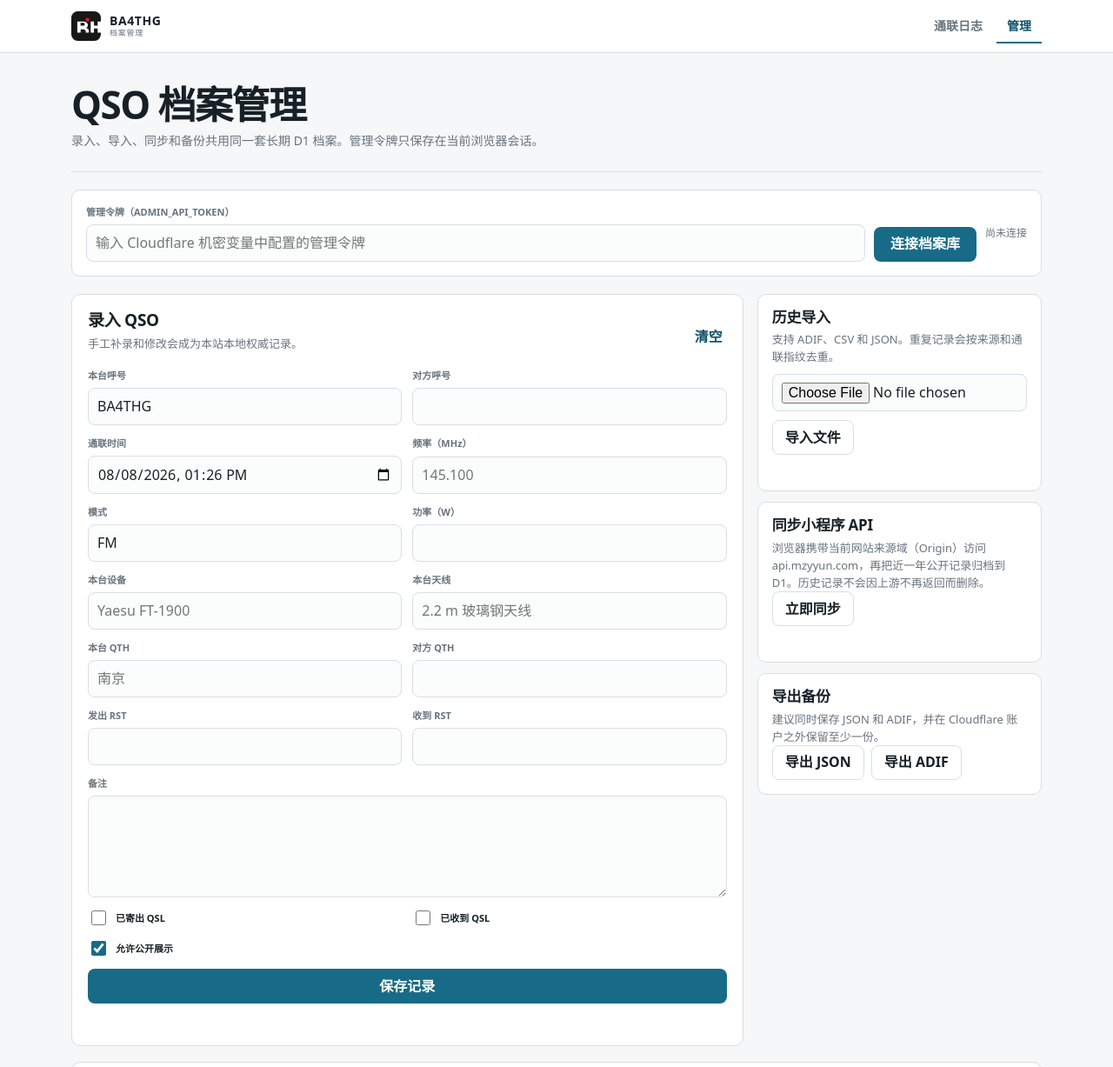
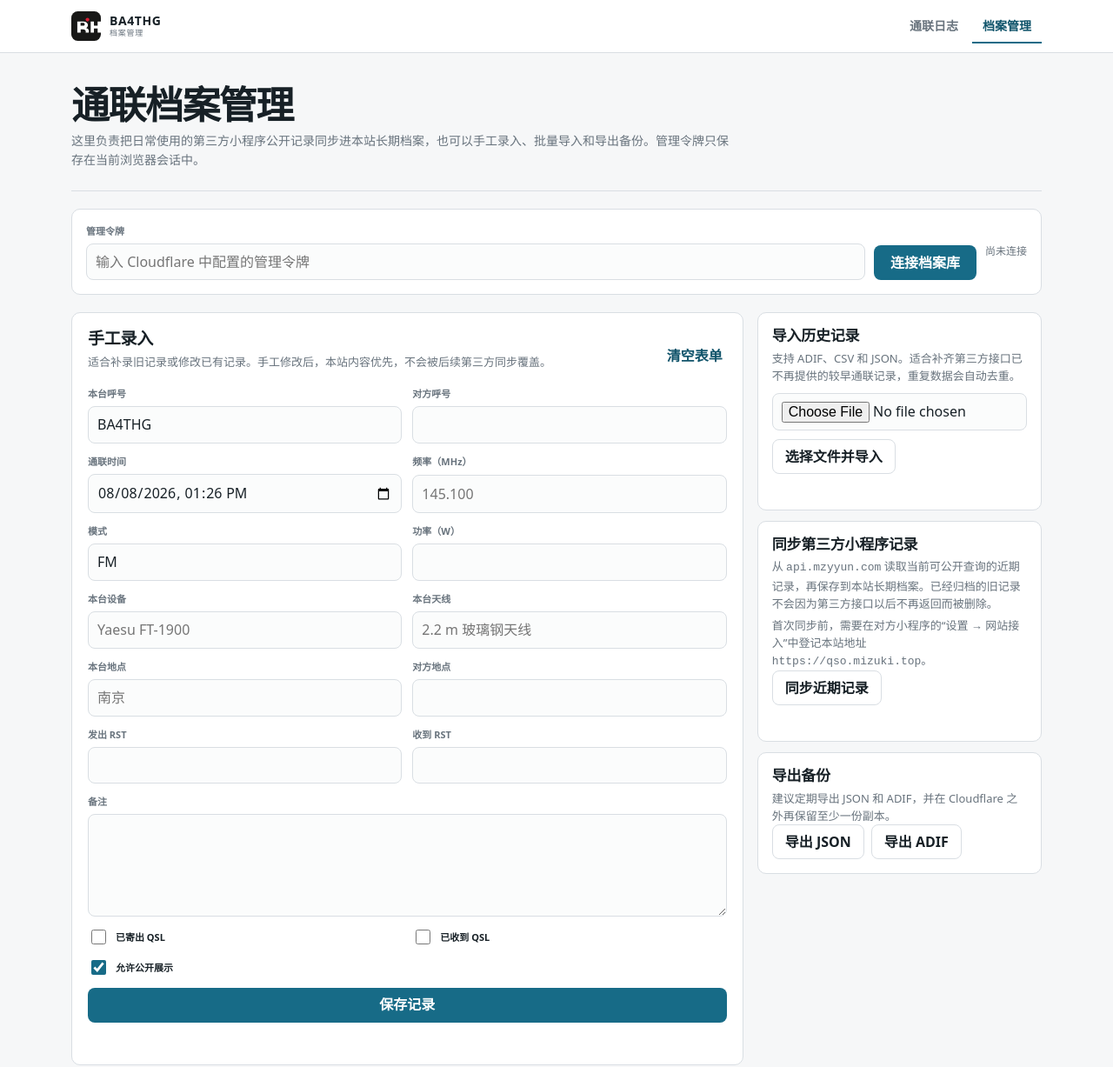
Before and after one commit to HX-Wrdzgzs/BA4THG-QSO, a plain HTML site: page admin.html in a window 1280 px wide. Shown: the top 1227 px of the page at 87% size. Drawn offline with Linux system fonts and the light colour scheme.

Commit message:
中文化档案管理页并说明第三方小程序同步

```diff
--- a/admin.html
+++ b/admin.html
@@ -5,7 +5,7 @@
   <meta name="viewport" content="width=device-width,initial-scale=1">
   <meta name="robots" content="noindex,nofollow">
   <meta name="theme-color" content="#f6f7f8">
-  <title>BA4THG · QSO 档案管理</title>
+  <title>BA4THG · 通联档案管理</title>
   <link rel="icon" type="image/svg+xml" href="./assets/ba4thg-mark.svg">
   <link rel="stylesheet" href="./styles.css">
   <script src="./admin.js" defer></script>
@@ -19,21 +19,21 @@
     </a>
     <nav aria-label="主导航">
       <a href="./">通联日志</a>
-      <a class="current" href="./admin.html">管理</a>
+      <a class="current" href="./admin.html">档案管理</a>
     </nav>
   </div>
 </header>
 
 <main>
   <section class="page-heading">
-    <h1>QSO 档案管理</h1>
-    <p>录入、导入、同步和备份共用同一套长期 D1 档案。管理令牌只保存在当前浏览器会话。</p>
+    <h1>通联档案管理</h1>
+    <p>这里负责把日常使用的第三方小程序公开记录同步进本站长期档案，也可以手工录入、批量导入和导出备份。管理令牌只保存在当前浏览器会话中。</p>
   </section>
 
   <section class="auth panel" aria-label="管理认证">
     <label>
-      <span>管理令牌（ADMIN_API_TOKEN）</span>
-      <input type="password" data-token autocomplete="off" placeholder="输入 Cloudflare 机密变量中配置的管理令牌">
+      <span>管理令牌</span>
+      <input type="password" data-token autocomplete="off" placeholder="输入 Cloudflare 中配置的管理令牌">
     </label>
     <button class="primary" type="button" data-connect>连接档案库</button>
     <span data-connection>尚未连接</span>
@@ -43,10 +43,10 @@
     <section class="panel">
       <div class="panel-heading">
         <div>
-          <h2>录入 QSO</h2>
-          <p>手工补录和修改会成为本站本地权威记录。</p>
+          <h2>手工录入</h2>
+          <p>适合补录旧记录或修改已有记录。手工修改后，本站内容优先，不会被后续第三方同步覆盖。</p>
         </div>
-        <button class="link-button" type="button" data-reset>清空</button>
+        <button class="link-button" type="button" data-reset>清空表单</button>
       </div>
       <form class="entry-grid" data-entry-form>
         <input type="hidden" name="id">
@@ -58,8 +58,8 @@
         <label><span>功率（W）</span><input name="myPower" type="number" min="0" step="0.1"></label>
         <label><span>本台设备</span><input name="myEquipment" placeholder="Yaesu FT-1900"></label>
         <label><span>本台天线</span><input name="myAntenna" placeholder="2.2 m 玻璃钢天线"></label>
-        <label><span>本台 QTH</span><input name="myQth" placeholder="南京"></label>
-        <label><span>对方 QTH</span><input name="theirQth"></label>
+        <label><span>本台地点</span><input name="myQth" placeholder="南京"></label>
+        <label><span>对方地点</span><input name="theirQth"></label>
         <label><span>发出 RST</span><input name="rstSent" maxlength="16"></label>
         <label><span>收到 RST</span><input name="rstReceived" maxlength="16"></label>
         <label class="wide"><span>备注</span><textarea name="notes" rows="4"></textarea></label>
@@ -73,23 +73,24 @@
 
     <aside class="tools" aria-label="档案工具">
       <section class="panel tool">
-        <h2>历史导入</h2>
-        <p>支持 ADIF、CSV 和 JSON。重复记录会按来源和通联指纹去重。</p>
+        <h2>导入历史记录</h2>
+        <p>支持 ADIF、CSV 和 JSON。适合补齐第三方接口已不再提供的较早通联记录，重复数据会自动去重。</p>
         <input type="file" accept=".adi,.adif,.csv,.json,text/plain,application/json" data-import-file>
-        <button class="secondary" type="button" data-import>导入文件</button>
+        <button class="secondary" type="button" data-import>选择文件并导入</button>
         <p class="status" data-import-state></p>
       </section>
 
       <section class="panel tool">
-        <h2>同步小程序 API</h2>
-        <p>浏览器携带当前网站来源域（Origin）访问 api.mzyyun.com，再把近一年公开记录归档到 D1。历史记录不会因上游不再返回而删除。</p>
-        <button class="secondary" type="button" data-sync>立即同步</button>
+        <h2>同步第三方小程序记录</h2>
+        <p>从 <code>api.mzyyun.com</code> 读取当前可公开查询的近期记录，再保存到本站长期档案。已经归档的旧记录不会因为第三方接口以后不再返回而被删除。</p>
+        <p>首次同步前，需要在对方小程序的“设置 → 网站接入”中登记本站地址 <code>https://qso.mizuki.top</code>。</p>
+        <button class="secondary" type="button" data-sync>同步近期记录</button>
         <p class="status" data-sync-state></p>
       </section>
 
       <section class="panel tool">
         <h2>导出备份</h2>
-        <p>建议同时保存 JSON 和 ADIF，并在 Cloudflare 账户之外保留至少一份。</p>
+        <p>建议定期导出 JSON 和 ADIF，并在 Cloudflare 之外再保留至少一份副本。</p>
         <div class="button-row">
           <button class="secondary" type="button" data-export="json">导出 JSON</button>
           <button class="secondary" type="button" data-export="adif">导出 ADIF</button>
@@ -102,9 +103,9 @@
     <div class="panel-heading result-heading">
       <div>
         <h2>最近记录</h2>
-        <p>用于快速检查刚录入、导入或同步的档案。</p>
+        <p>用于检查刚刚手工录入、导入或从第三方小程序同步的档案。</p>
       </div>
-      <button class="link-button" type="button" data-refresh>刷新</button>
+      <button class="link-button" type="button" data-refresh>刷新列表</button>
     </div>
     <div class="notice error" data-admin-error hidden></div>
     <div class="qso-list" data-admin-list></div>
@@ -112,7 +113,7 @@
 </main>
 
 <footer>
-  <p><strong>BA4THG</strong> · 私有 QSO 管理台</p>
+  <p><strong>BA4THG</strong> · 通联档案管理</p>
   <p>不要把管理令牌写入仓库、网页源码或截图。</p>
 </footer>
 </body>
```
